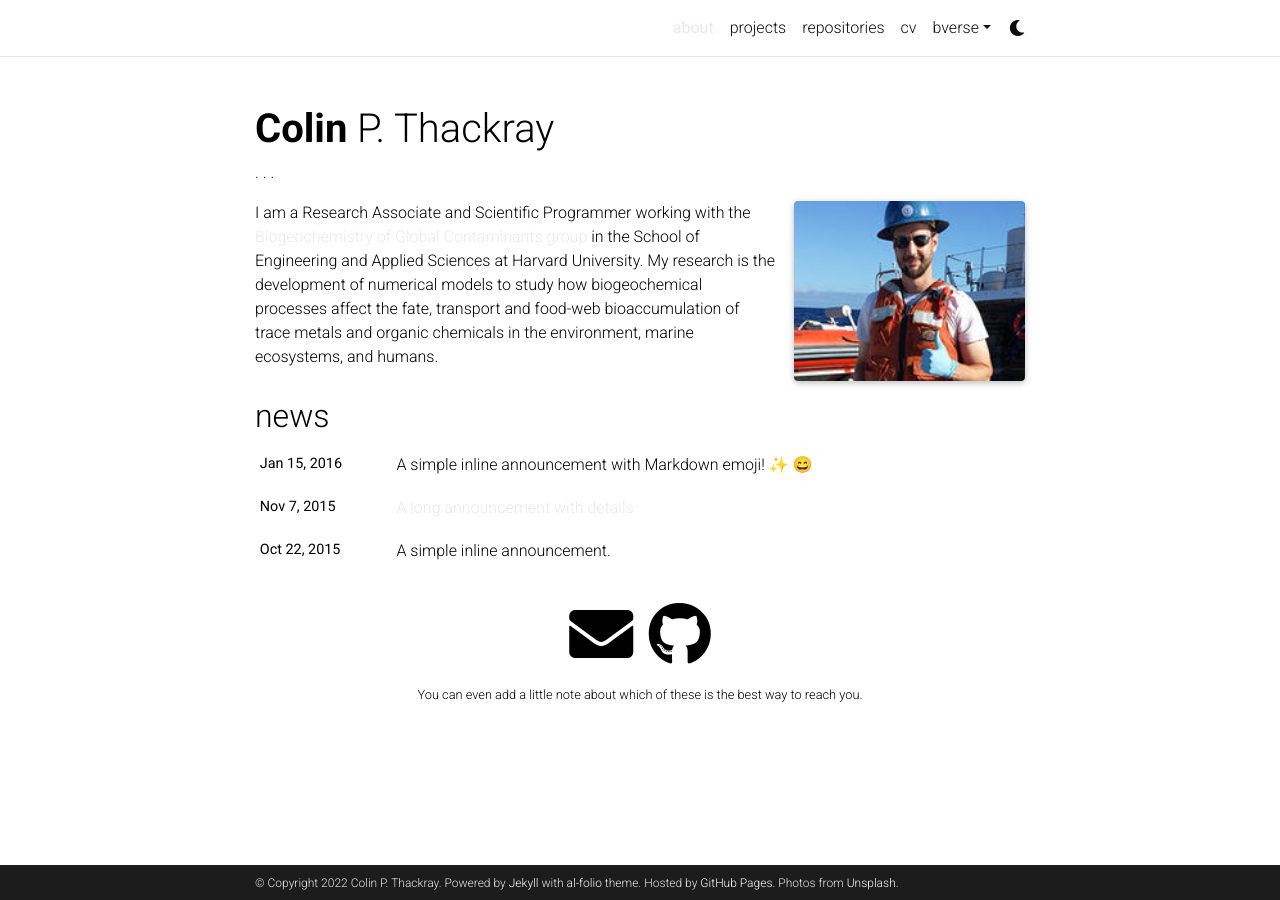
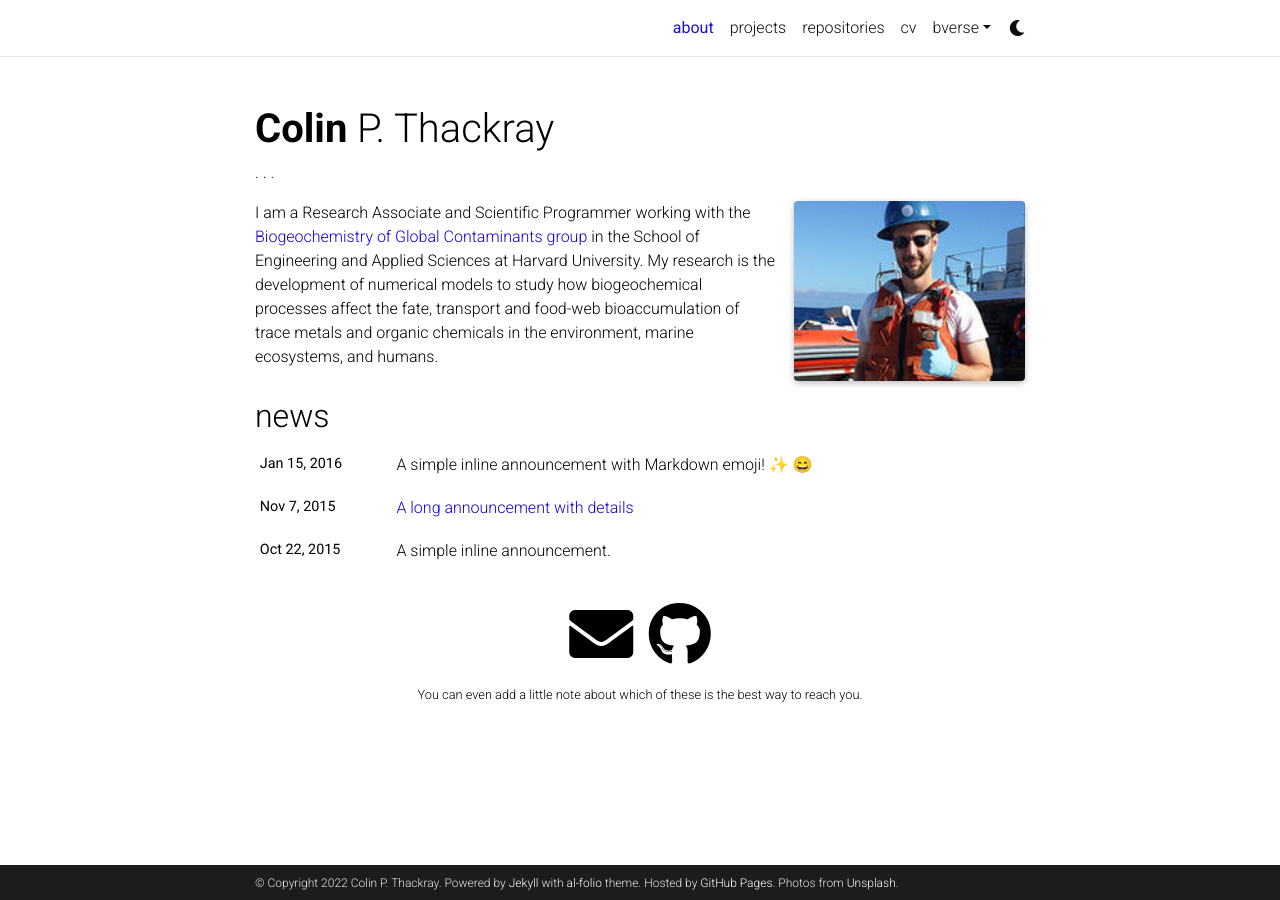
Before and after one commit to cpthackray/cpthackray.github.io, a Jekyll site: the page built from _pages/about.md, in a window 1280 px wide. Built offline with Jekyll 4.4.1, drawn with Linux system fonts in a browser that asks for light colours; full-size pictures stand in for the smaller copies a plugin makes; emoji names are drawn with the system emoji font; comment, search, counter and statistics services are not loaded; a style sheet for code colours, icons or effects is not loaded.

Commit message:
getting indigo right

```diff
--- a/_sass/_themes.scss
+++ b/_sass/_themes.scss
@@ -7,8 +7,8 @@
   --global-code-bg-color: #{$code-bg-color-light};
   --global-text-color: #{$black-color};
   --global-text-color-light: #{$grey-color};
-  --global-theme-color: rgba(70,0,130,.1);
-  --global-hover-color: rgba(70,0,130,.1);
+  --global-theme-color: rgba(20,0,210,1);
+  --global-hover-color: rgba(20,0,210,1);
   --global-footer-bg-color: #{$grey-color-dark};
   --global-footer-text-color: #{$grey-color-light};
   --global-footer-link-color: #{$white-color};
```
